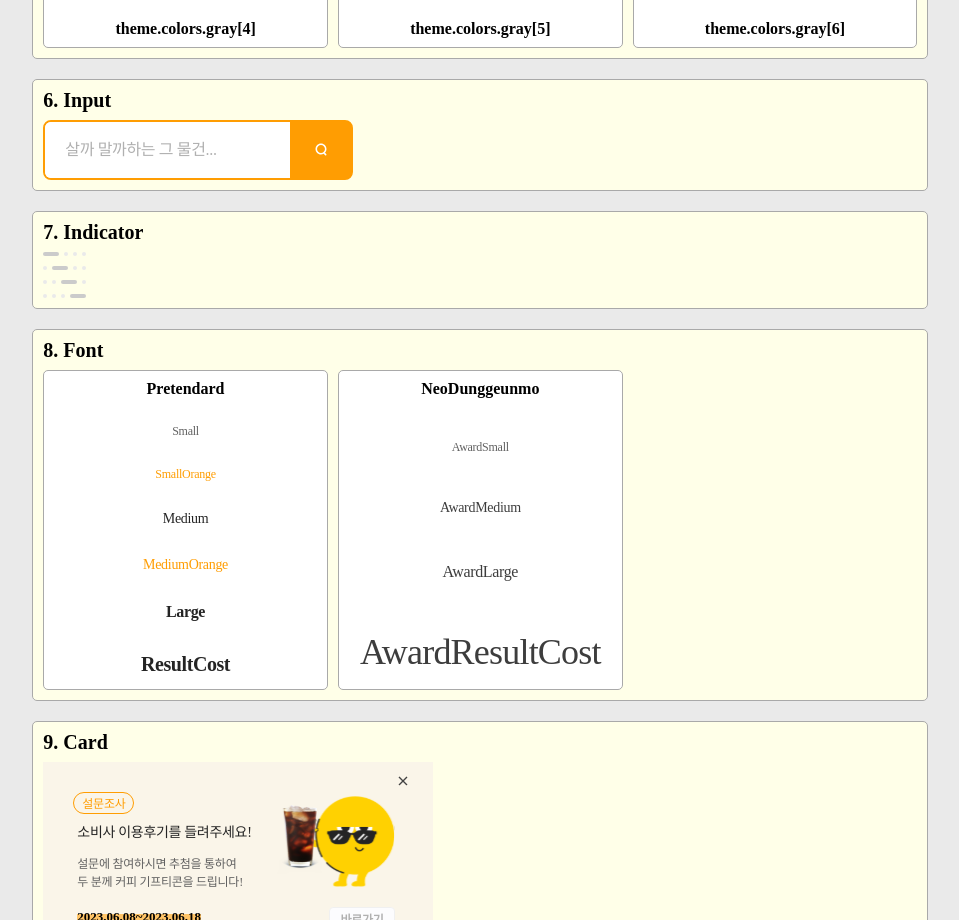
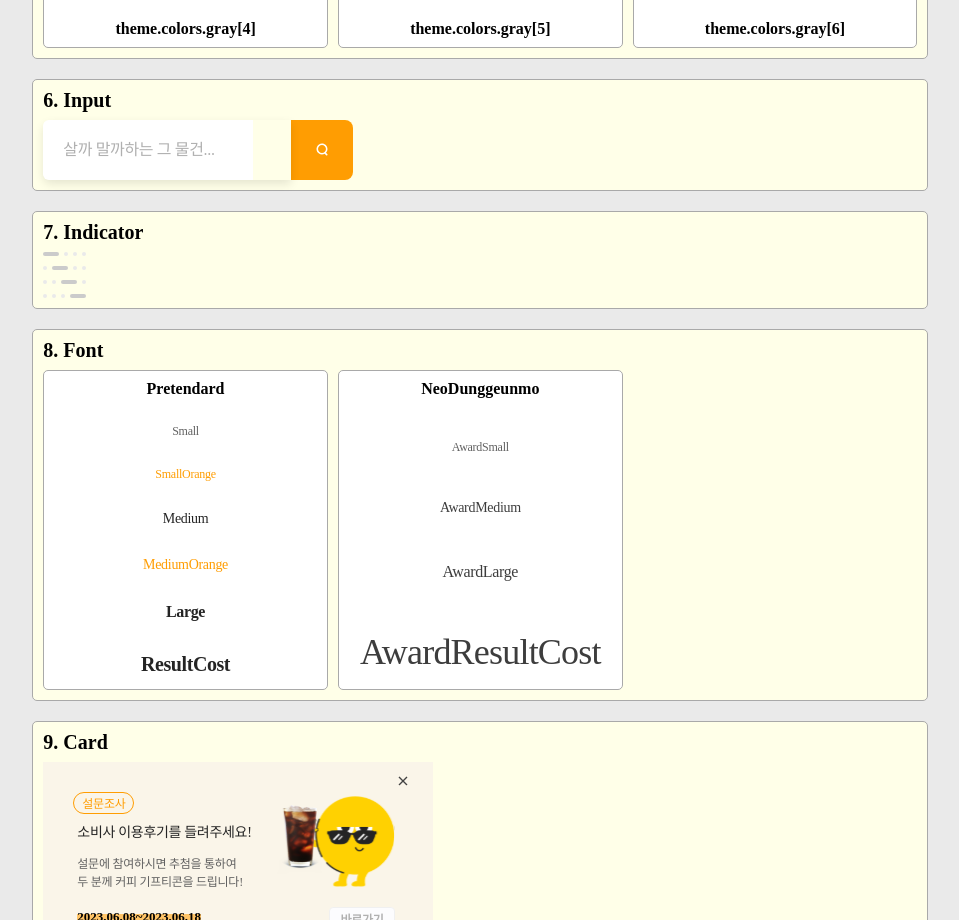
Before and after one commit to SobiSa-Expense-Hunter/SobiSa, a Next.js app: page /design in a window 1280 px wide. Shown: the part 2320-3240 px from the top of the page, without its empty margins (191-1150 px from the left). Built offline with nearby package versions, Linux system fonts and the light colour scheme; no server answers; a web font is replaced by a local one.

Commit message:
[#161] style: SearchInput autocomplete 디자인 적용

```diff
--- a/src/components/common/SearchInput/index.tsx
+++ b/src/components/common/SearchInput/index.tsx
@@ -5,6 +5,7 @@ import { NextRouter, useRouter } from 'next/router';
 
 import { MagnifyingGlassIcon } from '@/assets/Icons';
 import * as Style from '@/components/common/SearchInput/style';
+import * as Layout from '@/components/common/layout/index';
 import NoticeModal from '@/components/modal/NoticeModal';
 import useAutoCmp from '@/hooks/useAutoCmp';
 import useNoticeModal from '@/hooks/useNoticeModal';
@@ -38,8 +39,8 @@ function SearchInput() {
   };
 
   return (
-    <Style.SearchInputContainer>
-      <Style.SearchInputBox>
+    <Layout.HStack width='100%' height='60px' justifyContent='space-between' maxWidth='310px'>
+      <Style.SearchInputBox focus={isFocus} search={search}>
         <Style.SearchEnterInput
           type='text'
           placeholder='살까 말까하는 그 물건...'
@@ -50,10 +51,11 @@ function SearchInput() {
           onKeyDown={onSearch}
           ref={inputRef}
         />
-        {isFocus && search && autoCmpList.length > 1 && (
+        {isFocus && search && (
           <AutoCmpContainer autoCmpList={autoCmpList} setSearch={setSearch} state={state} />
         )}
       </Style.SearchInputBox>
+
       <Style.SearchButton type='button' onClick={onSearch}>
         <MagnifyingGlassIcon />
       </Style.SearchButton>
@@ -64,7 +66,7 @@ function SearchInput() {
           message={modalState.message}
         />
       )}
-    </Style.SearchInputContainer>
+    </Layout.HStack>
   );
 }
 
--- a/src/components/common/SearchInput/style.ts
+++ b/src/components/common/SearchInput/style.ts
@@ -1,76 +1,54 @@
 import styled from 'styled-components';
 
 import * as Layout from '@/components/common/layout/index';
-
-export const AutoCmp = styled(Layout.VStack)`
-  width: 100%;
-  height: 1.5em;
-  border: gray 1px;
-  padding: 0 20px;
-
-  :hover {
-    cursor: pointer;
-    background-color: ${({ theme }) => theme.colors.gray[1]};
-  }
-`;
 
 export const Relative = styled.div`
   position: relative;
   width: 100%;
   height: 100%;
-
-  /* 위치 보정 */
-  top: -10px;
-  left: -2px;
-
   z-index: 1;
 `;
 
 export const Absolute = styled.div`
   position: absolute;
-  width: calc(100% + 4px);
-
+  width: 100%;
   padding: 10px 0;
 
-  background-color: white;
-  border: solid ${({ theme }) => theme.colors.mainColor};
   border-width: 0 2px 2px 2px;
   border-radius: 0 0 10px 10px;
+
+  background-color: white;
+  box-shadow: 0 8px 8px 0 rgba(0, 0, 0, 0.1);
 `;
 
-export const SearchInputContainer = styled.div`
-  display: flex;
-  flex-direction: row;
-  align-items: center;
-
-  box-sizing: border-box;
-  width: 100%;
-  height: 60px;
-  border: 2px solid ${({ theme }) => theme.colors.mainColor};
-  border-radius: 8px;
-  max-width: 310px;
-  justify-content: space-between;
-  background-color: ${({ theme }) => theme.colors.mainColor};
-`;
-
-export const SearchInputBox = styled.div`
+export const SearchInputBox = styled.div<{ focus: boolean; search: string }>`
   width: 80%;
   height: 100%;
-  background-color: white;
-  border-radius: 6px 0 0 6px;
+
+  border: 2px solid ${({ theme, focus }) => (focus ? 'none' : theme.colors.mainColor)};
+  border-right-style: none;
+  border-radius: ${({ focus, search }) =>
+    search && focus ? '8px 0px 0px 0px' : '8px 0px 0px 8px'};
+
+  box-shadow: ${({ focus }) => (focus ? `0px 4px 10px  rgba(0, 0, 0, 0.1)` : 'none')};
+
+  z-index: ${({ focus }) => (focus ? '1' : '0')};
 `;
 
 export const SearchEnterInput = styled.input`
-  text-overflow: ellipsis;
-  overflow: hidden;
-  white-space: nowrap;
-  border-radius: 6px 0 0 6px;
-  outline: none;
-  border: none;
   width: 100%;
   height: 100%;
   padding: 20px;
   max-width: 210px;
+
+  overflow: hidden;
+  text-overflow: ellipsis;
+  white-space: nowrap;
+
+  border: none;
+  border-radius: 6px 0 0 6px;
+  outline: none;
+
   color: ${({ theme }) => theme.colors.mainColor};
 
   ::placeholder,
@@ -90,15 +68,36 @@ export const SearchEnterInput = styled.input`
 `;
 
 export const SearchButton = styled.button`
+  cursor: pointer;
+
+  display: inline-flex;
   box-sizing: border-box;
-  display: inline-flex;
   align-items: center;
   justify-content: center;
+
   width: 20%;
   height: 100%;
   padding: 0;
-  background-color: ${({ theme }) => theme.colors.mainColor};
+
   border: none;
   border-radius: 0 5px 5px 0;
-  cursor: pointer;
+  border-radius: 0px 8px 8px 0px;
+
+  background-color: ${({ theme }) => theme.colors.mainColor};
 `;
+
+export const AutoCmp = styled(Layout.VStack)`
+  width: 100%;
+  height: 100%;
+  max-height: 2em;
+  padding: 10px 10px 10px 17px;
+
+  border: gray 1px;
+  background: white;
+
+  :hover {
+    cursor: pointer;
+    border-left: 3px solid ${({ theme }) => theme.colors.mainColor};
+    background-color: #ffe7c2;
+  }
+`;
```
